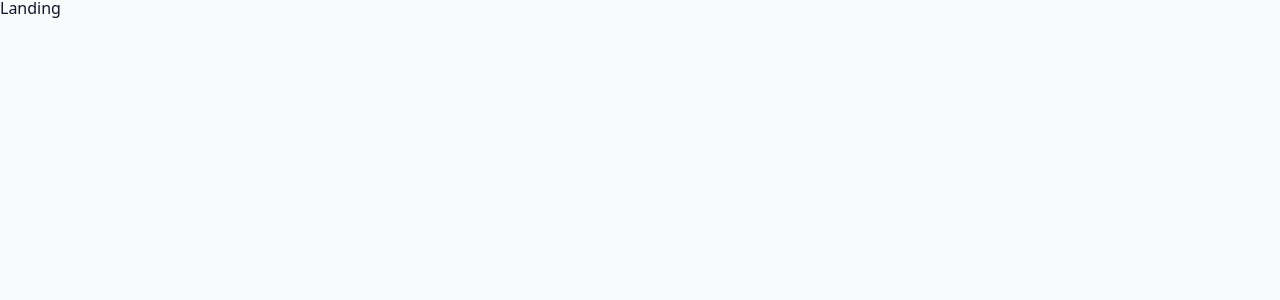
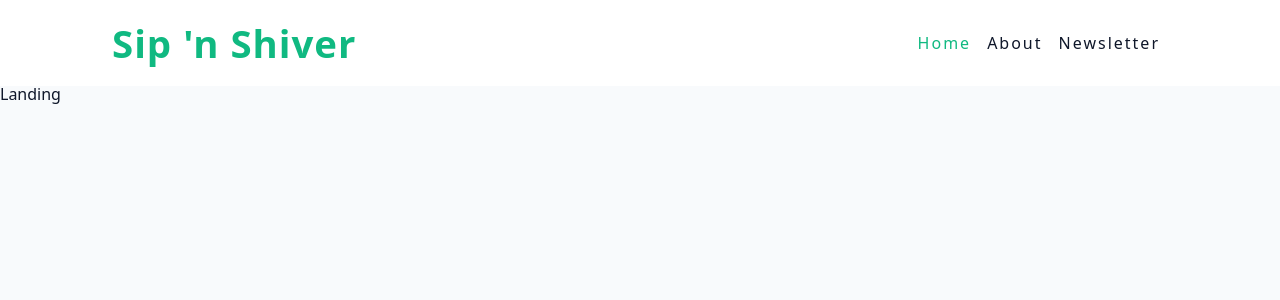
Before and after one commit to akaBaytar/sip-n-shiver, a React (Vite) app: page / in a window 1280 px wide. Shown: the top 300 px of the page. Built offline with nearby package versions, Linux system fonts and the light colour scheme.

Commit message:
navbar created and styled

```diff
--- /dev/null
+++ b/src/components/Navbar.jsx
@@ -0,0 +1,80 @@
+import { NavLink } from 'react-router-dom';
+import styled from 'styled-components';
+
+// component
+const Navbar = () => {
+  return (
+    <Wrapper>
+      <div className='nav-center'>
+        <span className='logo'>Sip 'n Shiver</span>
+        <div className='nav-links'>
+          <NavLink to='/' className='nav-link'>
+            Home
+          </NavLink>
+          <NavLink to='/about' className='nav-link'>
+            About
+          </NavLink>
+          <NavLink to='/newsletter' className='nav-link'>
+            Newsletter
+          </NavLink>
+        </div>
+      </div>
+    </Wrapper>
+  );
+};
+
+// style
+const Wrapper = styled.nav`
+  background-color: var(--white);
+
+  .nav-center {
+    width: var(--view-width);
+    max-width: var(--max-width);
+    margin: 0 auto;
+    display: flex;
+    flex-direction: column;
+    padding: 1.5rem 2rem;
+
+    @media (min-width: 768px) {
+      flex-direction: row;
+      justify-content: space-between;
+      align-items: center;
+    }
+  }
+
+  .logo {
+    font-size: clamp(1.5rem, 3vw, 3rem);
+    color: var(--primary-500);
+    font-weight: 700;
+    letter-spacing: 1px;
+  }
+
+  .nav-links {
+    display: flex;
+    flex-direction: column;
+    gap: 0.5rem;
+    margin-top: 1rem;
+
+    @media (min-width: 768px) {
+      flex-direction: row;
+      margin-top: 0;
+    }
+
+    .nav-link {
+      color: var(--grey-900);
+      padding: 0.5rem 0.5rem 0.5rem 0;
+      transition: var(--transition);
+      letter-spacing: 2px;
+
+      &:hover {
+        color: var(--primary-500);
+      }
+    }
+
+    .active {
+      color: var(--primary-500);
+    }
+  }
+`;
+
+export default Navbar;
--- a/src/layout/index.jsx
+++ b/src/layout/index.jsx
@@ -1,7 +1,15 @@
+import { Fragment } from 'react';
 import { Outlet } from 'react-router-dom';
 
+import Navbar from '../components/Navbar';
+
 const Layout = () => {
-  return <Outlet />;
+  return (
+    <Fragment>
+      <Navbar />
+      <Outlet />
+    </Fragment>
+  );
 };
 
 export default Layout;
```
